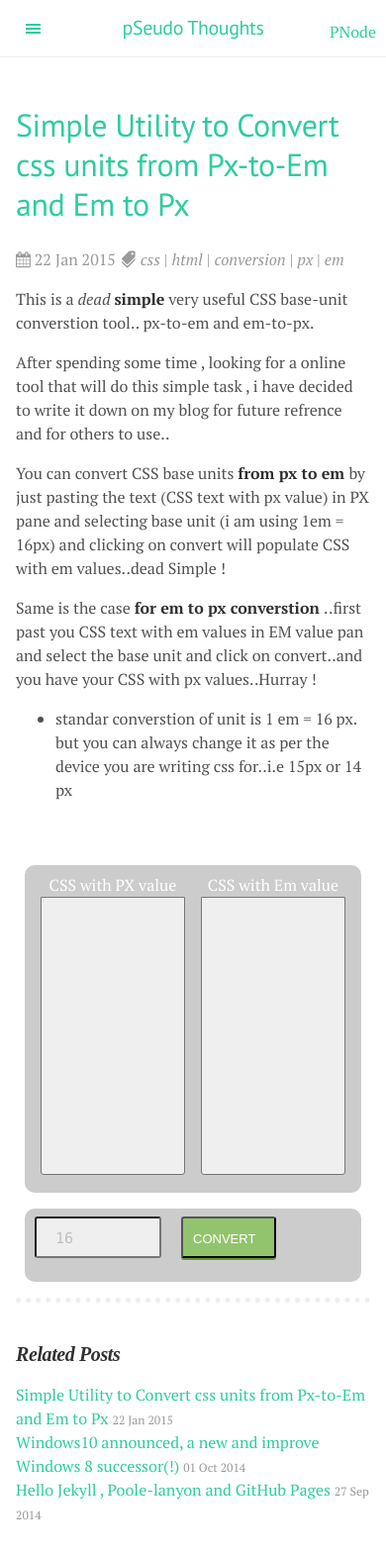
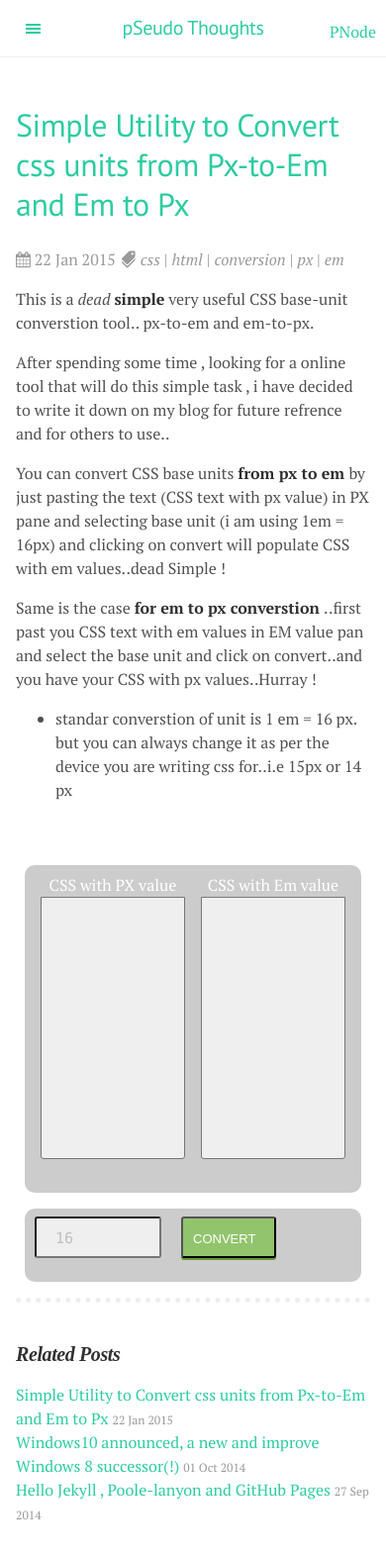
Before and after one commit to DharmeshPandav/dharmeshpandav.github.io, a Jekyll site: the page built from _posts/2015-01-22-Simple-css-unit-converstion-pxtoem-emtopx.md, in a window 390 px wide. Shown: the whole page at 99% size. Built offline with Jekyll 4.4.1, drawn with Linux system fonts in a browser that asks for light colours; nearby versions of some CDN libraries; Markdown is read by kramdown in place of the engine named in the settings.

Commit message:
fixed wrapper width on mobile

```diff
--- a/public/css/custom.css
+++ b/public/css/custom.css
@@ -214,3 +214,22 @@ max-height: 42px;
 .segment .title{
     text-align: center;
 }
+
+@media screen and (max-width: 28em) {
+    .px-area, .em-area {
+        background-color: #efefef;
+        -webkit-border-bottom-right-radius: 3px;
+        -webkit-border-bottom-left-radius: 3px;
+        -moz-border-radius-bottomright: 3px;
+        -moz-border-radius-bottomleft: 3px;
+        border-bottom-right-radius: 3px;
+        border-bottom-left-radius: 3px;
+        padding: 10px;
+        font-size: 12px;
+        width: 100%;
+        resize: none;
+        height: 85%;
+        color: #bfbfbf;
+        position: absolute;
+    }
+}
```
